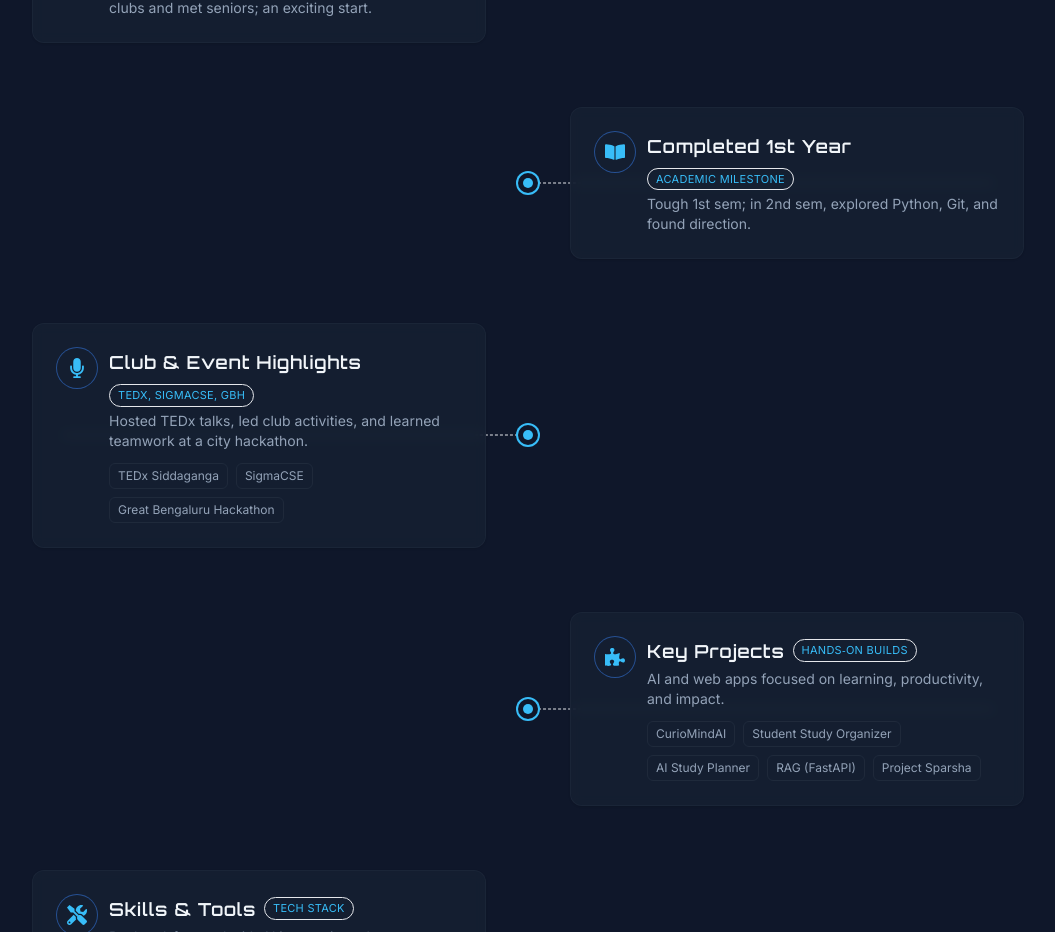
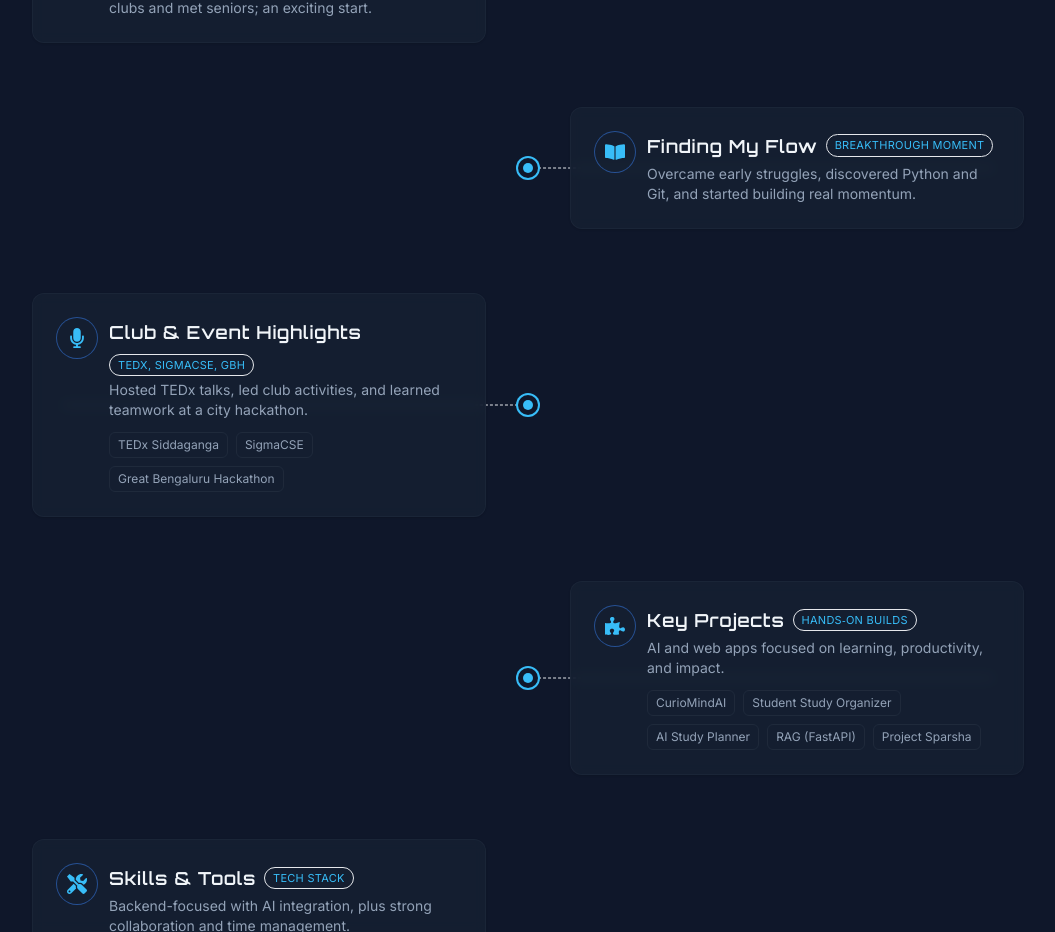
Before and after one commit to Savyasachi-2005/portfolio, a React (Vite) app: page /about in a window 1280 px wide. Shown: the part 1076-2008 px from the top of the page, without its empty margins (112-1167 px from the left). Built offline with nearby package versions, Linux system fonts and the light colour scheme.

Commit message:
feat: Update journey roadmap milestone titles and descriptions in About component

```diff
--- a/src/pages/About.tsx
+++ b/src/pages/About.tsx
@@ -51,10 +51,10 @@ const About = () => {
       icon: FaGraduationCap,
     },
     {
-      title: 'Completed 1st Year',
-      event: 'Academic milestone',
+      title: 'Finding My Flow',
+      event: 'Breakthrough Moment',
       description:
-        'Tough 1st sem; in 2nd sem, explored Python, Git, and found direction.',
+        'Overcame early struggles, discovered Python and Git, and started building real momentum.',
       icon: FaBookOpen,
     },
     {
```
